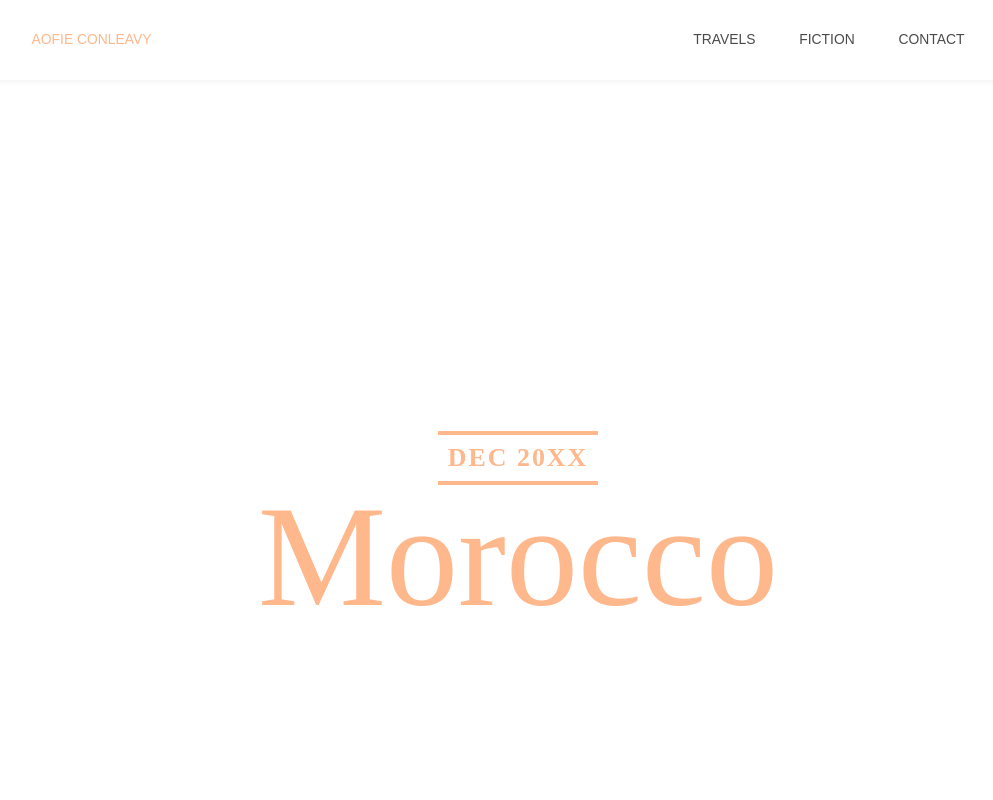
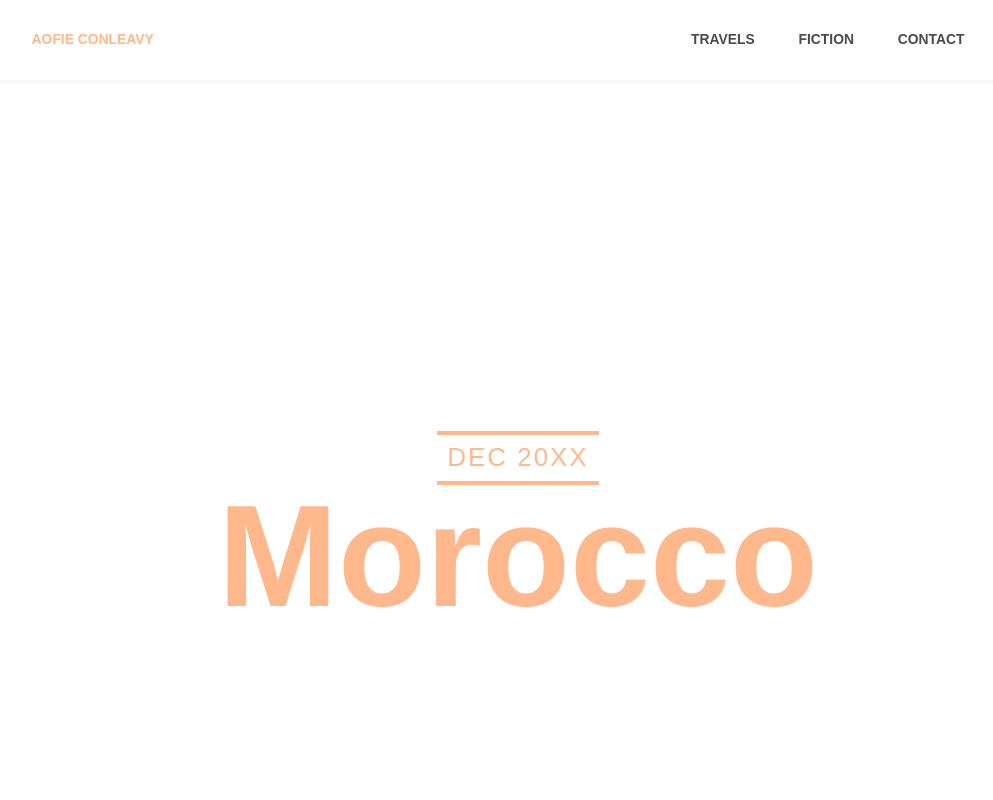
Before and after one commit to simonsGoneCoding/codeCademy-morroco-typography, a plain HTML site: page index.html in a window 1280 px wide. Shown: the top 800 px of the page, without its empty margins (122-1115 px from the left). Drawn offline with Linux system fonts and the light colour scheme; a web font is replaced by a local one.

Commit message:
Add some typography adjustments.

```diff
--- a/styles/styles.css
+++ b/styles/styles.css
@@ -1,3 +1,75 @@
+@font-face {
+  font-family: "Abril Fatface";
+  font-style: normal;
+  font-weight: 400;
+  font-display: swap;
+  src: url(https://fonts.gstatic.com/s/abrilfatface/v12/zOL64pLDlL1D99S8g8PtiKchq-dmjQ.woff2)
+    format("woff2");
+  unicode-range: U+0000-00FF, U+0131, U+0152-0153, U+02BB-02BC, U+02C6, U+02DA,
+    U+02DC, U+2000-206F, U+2074, U+20AC, U+2122, U+2191, U+2193, U+2212, U+2215,
+    U+FEFF, U+FFFD;
+}
+
+@font-face {
+  font-family: "Merriweather";
+  font-style: italic;
+  font-weight: 400;
+  font-display: swap;
+  src: url(https://fonts.gstatic.com/s/merriweather/v22/u-4m0qyriQwlOrhSvowK_l5-eRZOf-I.woff2)
+    format("woff2");
+  unicode-range: U+0000-00FF, U+0131, U+0152-0153, U+02BB-02BC, U+02C6, U+02DA,
+    U+02DC, U+2000-206F, U+2074, U+20AC, U+2122, U+2191, U+2193, U+2212, U+2215,
+    U+FEFF, U+FFFD;
+}
+
+@font-face {
+  font-family: "Merriweather";
+  font-style: normal;
+  font-weight: 400;
+  font-display: swap;
+  src: url(https://fonts.gstatic.com/s/merriweather/v22/u-440qyriQwlOrhSvowK_l5-fCZM.woff2)
+    format("woff2");
+  unicode-range: U+0000-00FF, U+0131, U+0152-0153, U+02BB-02BC, U+02C6, U+02DA,
+    U+02DC, U+2000-206F, U+2074, U+20AC, U+2122, U+2191, U+2193, U+2212, U+2215,
+    U+FEFF, U+FFFD;
+}
+
+@font-face {
+  font-family: "Work Sans";
+  font-style: normal;
+  font-weight: 400;
+  font-display: swap;
+  src: url(https://fonts.gstatic.com/s/worksans/v8/QGYsz_wNahGAdqQ43Rh_fKDp.woff2)
+    format("woff2");
+  unicode-range: U+0000-00FF, U+0131, U+0152-0153, U+02BB-02BC, U+02C6, U+02DA,
+    U+02DC, U+2000-206F, U+2074, U+20AC, U+2122, U+2191, U+2193, U+2212, U+2215,
+    U+FEFF, U+FFFD;
+}
+
+@font-face {
+  font-family: "Work Sans";
+  font-style: normal;
+  font-weight: 500;
+  font-display: swap;
+  src: url(https://fonts.gstatic.com/s/worksans/v8/QGYsz_wNahGAdqQ43Rh_fKDp.woff2)
+    format("woff2");
+  unicode-range: U+0000-00FF, U+0131, U+0152-0153, U+02BB-02BC, U+02C6, U+02DA,
+    U+02DC, U+2000-206F, U+2074, U+20AC, U+2122, U+2191, U+2193, U+2212, U+2215,
+    U+FEFF, U+FFFD;
+}
+
+@font-face {
+  font-family: "Work Sans";
+  font-style: normal;
+  font-weight: 800;
+  font-display: swap;
+  src: url(https://fonts.gstatic.com/s/worksans/v8/QGYsz_wNahGAdqQ43Rh_fKDp.woff2)
+    format("woff2");
+  unicode-range: U+0000-00FF, U+0131, U+0152-0153, U+02BB-02BC, U+02C6, U+02DA,
+    U+02DC, U+2000-206F, U+2074, U+20AC, U+2122, U+2191, U+2193, U+2212, U+2215,
+    U+FEFF, U+FFFD;
+}
+
 html {
   font-size: 18px;
 }
@@ -26,6 +98,7 @@ html {
   box-shadow: 0 2px 6px 0 rgba(0, 0, 0, 0.05);
   font-family: Veranda, sans-serif;
   font-size: 0.77rem;
+  font-weight: bold;
 }
 
 .header .logo {
@@ -67,16 +140,19 @@ html {
 }
 
 .banner h2 {
+  font-family: "Work Sans", "Arial", sans-serif;
   font-size: 1.44rem;
   border-top: 4px solid #ffb78c;
   border-bottom: 4px solid #ffb78c;
   padding: 0.55rem;
   letter-spacing: 2px;
-  font-weight: bold;
+  font-weight: 500;
 }
 
 .banner h1 {
+  font-family: "Abril Fatface", sans-serif;
   font-size: 8rem;
+  font-weight: 900;
 }
 
 @media only screen and (max-width: 530px) {
@@ -92,6 +168,7 @@ html {
 /*-------- Journal ---------*/
 
 .journal {
+  font-family: "Work Sans", serif;
   padding: 0 25% 4rem 25%;
   background-color: rgb(254, 231, 218);
   color: #4a4a4a;
@@ -115,6 +192,7 @@ html {
 }
 
 .photo .caption {
+  font-family: "Merriweather", serif;
   font-style: italic;
 }
 
@@ -127,6 +205,7 @@ html {
 .journal p {
   padding-bottom: 2.77rem;
   font-size: 1.5rem;
+  line-height: 1.4;
 }
 
 .journal .first-letter {
@@ -135,6 +214,7 @@ html {
   font-family: "Abril Fatface", serif;
   font-size: 7.44rem;
   color: #10b0d8;
+  line-height: 0.87;
 }
 
 .quote {
@@ -146,6 +226,7 @@ html {
   text-align: center;
   font-size: 3.55rem;
   font-weight: 800;
+  line-height: 1.2;
 }
 
 @media only screen and (max-width: 680px) {
@@ -161,6 +242,7 @@ footer {
   align-items: center;
   padding: 0 1%;
   background-color: #212121;
+  line-height: 1.5;
 }
 
 footer .image-container {
```
